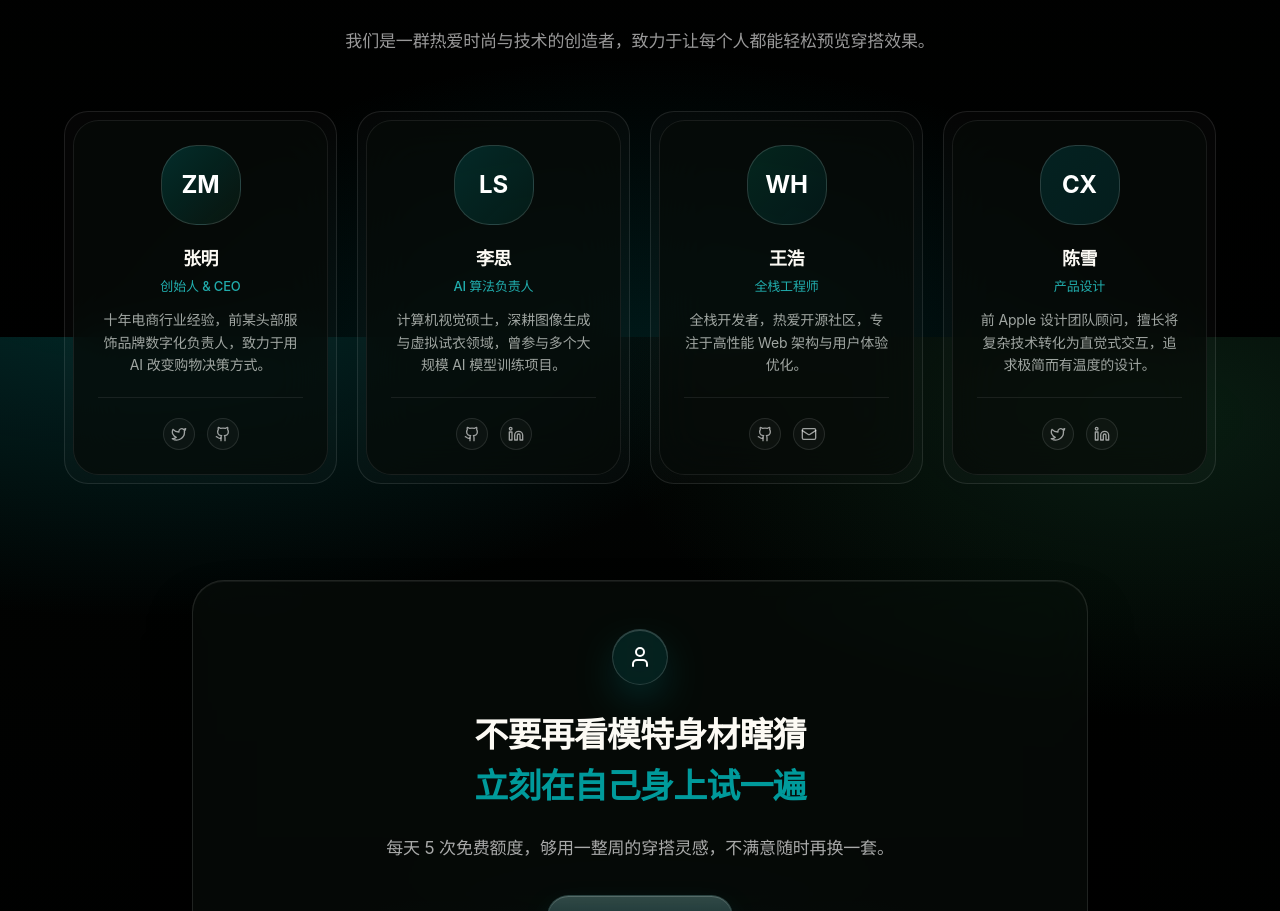
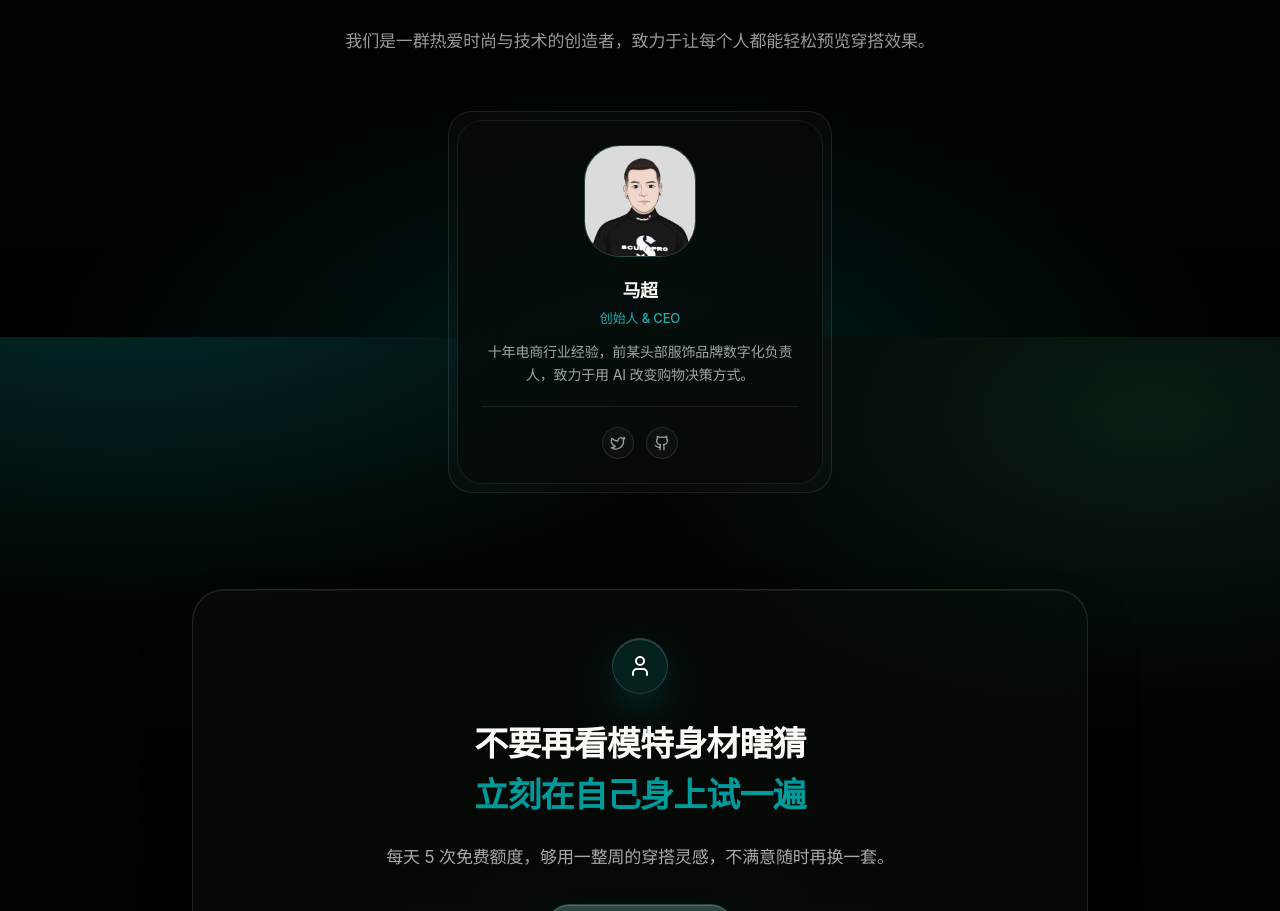
Before and after one commit to limachao/xunishiyi, a Next.js app: page / in a window 1280 px wide. Shown: the part 2863-3774 px from the top of the page. Built offline with nearby package versions, Linux system fonts and the light colour scheme.

Commit message:
更改了团队的头像

```diff
--- a/components/ui/team-section-block-shadcnui.tsx
+++ b/components/ui/team-section-block-shadcnui.tsx
@@ -5,47 +5,14 @@ import { GlowingEffect } from '@/components/ui/glowing-effect';
 
 const teamMembers = [
   {
-    name: '张明',
+    name: '马超',
     role: '创始人 & CEO',
     bio: '十年电商行业经验，前某头部服饰品牌数字化负责人，致力于用 AI 改变购物决策方式。',
-    avatar: 'ZM',
+    avatar: '/images/avatar.png',
     gradient: 'from-[oklch(0.62_0.11_195_/_0.25)] to-[oklch(0.42_0.09_155_/_0.15)]',
     socials: [
       { icon: Twitter, label: 'Twitter', href: '#' },
       { icon: Github, label: 'Github', href: '#' },
-    ],
-  },
-  {
-    name: '李思',
-    role: 'AI 算法负责人',
-    bio: '计算机视觉硕士，深耕图像生成与虚拟试衣领域，曾参与多个大规模 AI 模型训练项目。',
-    avatar: 'LS',
-    gradient: 'from-[oklch(0.55_0.15_195_/_0.25)] to-[oklch(0.5_0.11_175_/_0.15)]',
-    socials: [
-      { icon: Github, label: 'Github', href: '#' },
-      { icon: Linkedin, label: 'Linkedin', href: '#' },
-    ],
-  },
-  {
-    name: '王浩',
-    role: '全栈工程师',
-    bio: '全栈开发者，热爱开源社区，专注于高性能 Web 架构与用户体验优化。',
-    avatar: 'WH',
-    gradient: 'from-[oklch(0.5_0.11_175_/_0.25)] to-[oklch(0.45_0.1_200_/_0.15)]',
-    socials: [
-      { icon: Github, label: 'Github', href: '#' },
-      { icon: Mail, label: 'Email', href: '#' },
-    ],
-  },
-  {
-    name: '陈雪',
-    role: '产品设计',
-    bio: '前 Apple 设计团队顾问，擅长将复杂技术转化为直觉式交互，追求极简而有温度的设计。',
-    avatar: 'CX',
-    gradient: 'from-[oklch(0.48_0.1_200_/_0.25)] to-[oklch(0.62_0.11_195_/_0.15)]',
-    socials: [
-      { icon: Twitter, label: 'Twitter', href: '#' },
-      { icon: Linkedin, label: 'Linkedin', href: '#' },
     ],
   },
 ];
@@ -65,7 +32,7 @@ export function TeamSectionBlock() {
         </p>
       </div>
 
-      <div className="grid grid-cols-1 gap-5 sm:grid-cols-2 lg:grid-cols-4">
+      <div className="grid grid-cols-1 mx-auto max-w-sm">
         {teamMembers.map((member) => (
           <div
             key={member.name}
@@ -83,9 +50,13 @@ export function TeamSectionBlock() {
             <div className="relative flex h-full flex-col overflow-hidden rounded-xl border border-white/8 bg-[oklch(0.14_0.008_155_/_0.7)] p-6 backdrop-blur-xl">
               <div className="flex flex-1 flex-col items-center text-center">
                 <div
-                  className={`mb-5 flex h-20 w-20 items-center justify-center rounded-2xl bg-gradient-to-br ${member.gradient} text-2xl font-bold text-white border border-white/15`}
+                  className={`mb-5 flex h-28 w-28 items-center justify-center rounded-2xl bg-gradient-to-br ${member.gradient} text-2xl font-bold text-white border border-white/15 overflow-hidden`}
                 >
-                  {member.avatar}
+                  {member.avatar.startsWith('/') ? (
+                    <img src={member.avatar} alt={member.name} className="h-full w-full object-cover" />
+                  ) : (
+                    member.avatar
+                  )}
                 </div>
                 <h3 className="text-lg font-semibold tracking-tight text-foreground">
                   {member.name}
```
Also changed, not shown: public/images/avatar.png (added).
